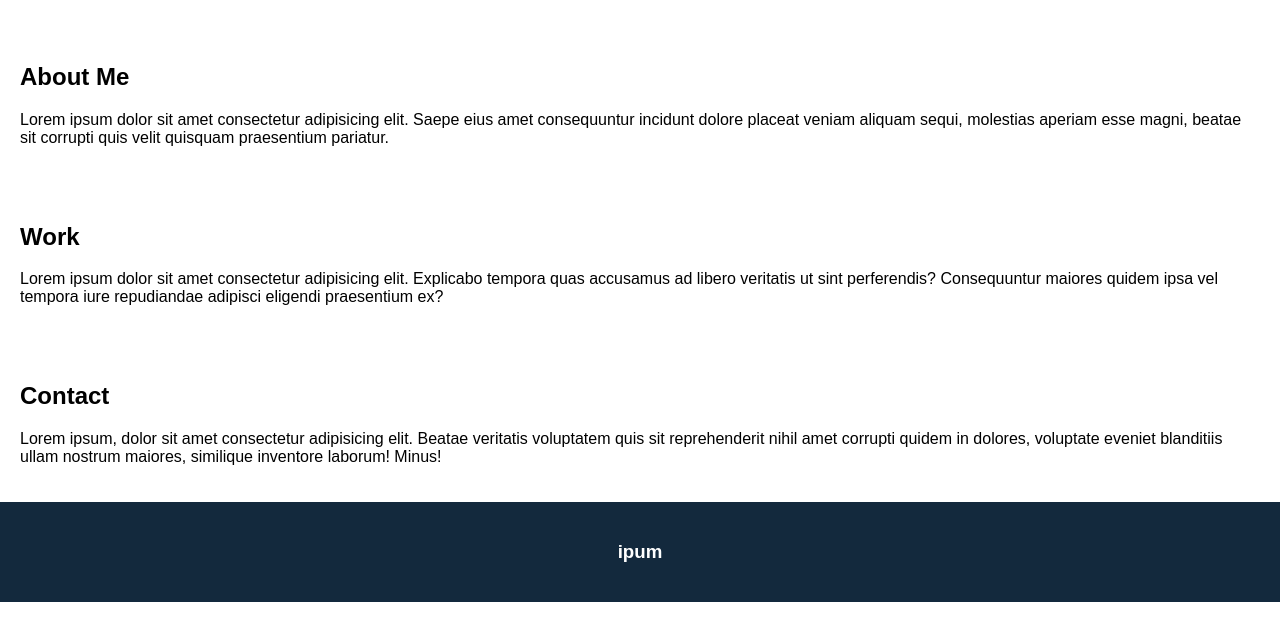
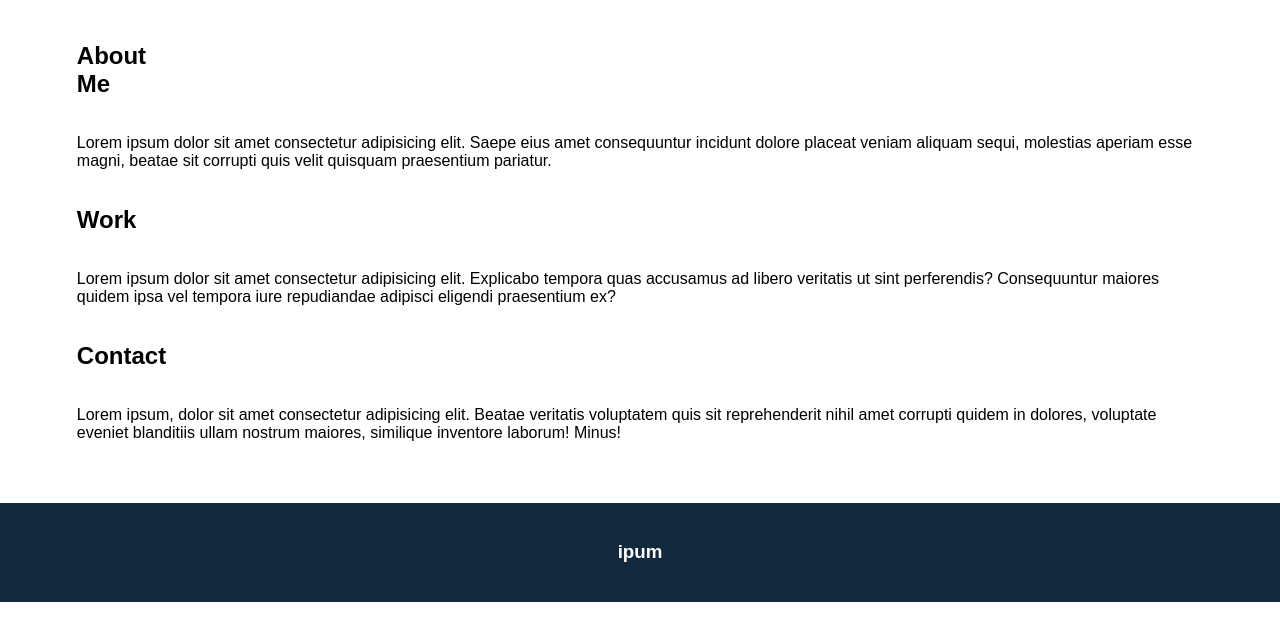
Before and after one commit to MightyHero/module-2-challenge, a plain HTML site: page index.html in a window 1280 px wide. Shown: the part 164-800 px from the top of the page. Drawn offline with Linux system fonts and the light colour scheme.

Commit message:
main
replace some of the code in css

```diff
--- a/style.css
+++ b/style.css
@@ -26,23 +26,20 @@ img {
 }
 
 main {
-    display: flex;
-    flex-wrap: wrap;
-    margin-top: 2%;
+    max-width: 88%;
+    margin: 25px auto 45px auto;
 }
 
-.main-header {
+.boxes {
     display: flex;
+    flex-direction: row;
+    flex-wrap: wrap;
     justify-content: space-between;
-    padding: 60px;
-    background: #13293d;
-    color: #fff;
+    align-items: stretch;
 }
 
-section {
-    flex: 70%;
-    background-color: #fff;
-    padding: 20px;
+.boxes h2 {
+    flex: 0 0;
 }
 
 footer {
```
